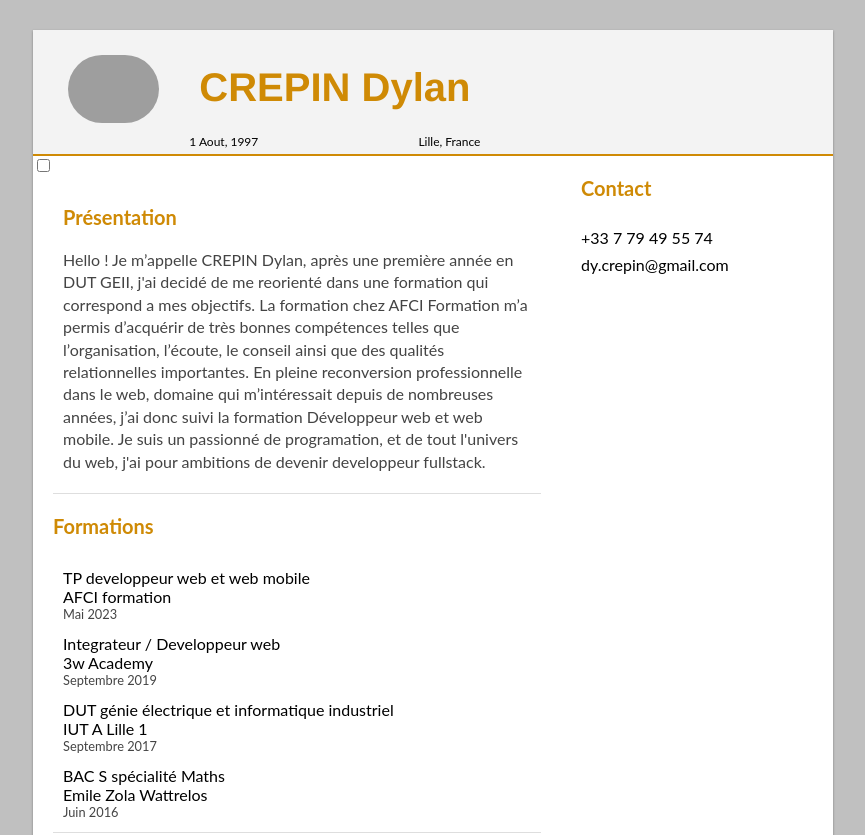
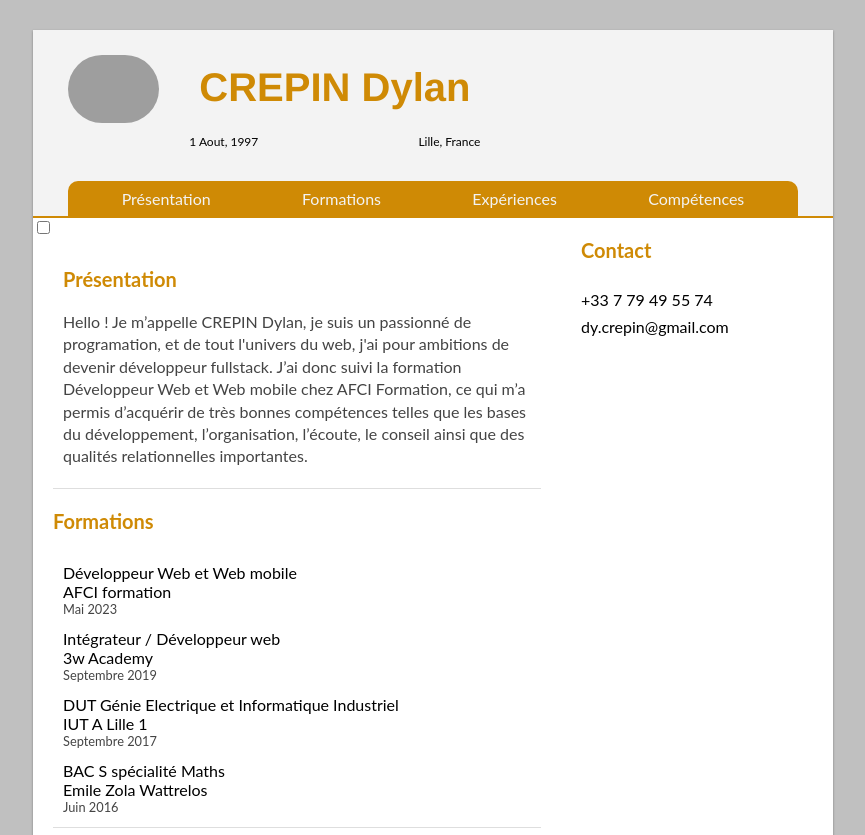
Before and after one commit to Nalyd59/CV, a plain HTML site: page index.html in a window 1280 px wide. Shown: the top 835 px of the page, without its empty margins (207-1072 px from the left). Drawn offline with Linux system fonts and the light colour scheme; grey boxes are pictures that could not be loaded.

Commit message:
ajout menu

```diff
--- a/index.html
+++ b/index.html
@@ -10,6 +10,7 @@
   <body>
     <div id="drag" class="cv instaFade breakFastBurrito">
       <div class="mainDetails">
+        <div class="top">
           <div id="headshot" class="quickFade">
             <img
               src="https://upload.wikimedia.org/wikipedia/commons/6/63/Icon_Bird_512x512.png"
@@ -24,6 +25,17 @@
               <div style="float: left">1 Aout, 1997</div>
               <div style="float: right">Lille, France</div>
             </div>
+          </div>
+        </div>
+        <div id="nav">
+          <nav>
+            <ul>
+              <li><a href="#pres">Présentation</a></li>
+              <li><a href="#forma">Formations</a></li>
+              <li><a href="#exp">Expériences</a></li>
+              <li><a href="#com">Compétences</a></li>
+            </ul>
+          </nav>
         </div>
         <div class="clear"></div>
       </div>
@@ -51,23 +63,18 @@
         <div id="mainArea" class="quickFade delayFive">
           <section id="Profile">
             <article>
-              <div class="title">
+              <div class="title" id="pres">
                 <h2>Présentation</h2>
               </div>
 
               <div class="sectionContent">
                 <p>
-                  Hello ! Je m’appelle CREPIN Dylan, après une première année en
-                  DUT GEII, j'ai decidé de me reorienté dans une formation qui
-                  correspond a mes objectifs. La formation chez AFCI Formation
-                  m’a permis d’acquérir de très bonnes compétences telles que
-                  l’organisation, l’écoute, le conseil ainsi que des qualités
-                  relationnelles importantes. En pleine reconversion
-                  professionnelle dans le web, domaine qui m’intéressait depuis
-                  de nombreuses années, j’ai donc suivi la formation Développeur
-                  web et web mobile. Je suis un passionné de programation, et de
+                  Hello ! Je m’appelle CREPIN Dylan, je suis un passionné de programation, et de
                   tout l'univers du web, j'ai pour ambitions de devenir
-                  developpeur fullstack.
+                  développeur fullstack. J’ai donc suivi la formation Développeur Web et Web mobile
+                  chez AFCI Formation, ce qui m’a permis d’acquérir de très bonnes compétences telles que les bases
+                  du développement, l’organisation,
+                  l’écoute, le conseil ainsi que des qualités relationnelles importantes.
                 </p>
               </div>
             </article>
@@ -75,24 +82,24 @@
           </section>
 
           <section id="Formations">
-            <div class="title">
+            <div class="title" id="forma">
               <h2>Formations</h2>
             </div>
             <div class="sectionContent">
               <article>
-                <h3>TP developpeur web et web mobile</h3>
+                <h3>Développeur Web et Web mobile</h3>
                 <h4>AFCI formation</h4>
                 <p class="subDetails">Mai 2023</p>
               </article>
 
               <article>
-                <h3>Integrateur / Developpeur web</h3>
+                <h3>Intégrateur / Développeur web</h3>
                 <h4>3w Academy</h4>
                 <p class="subDetails">Septembre 2019</p>
               </article>
 
               <article>
-                <h3>DUT génie électrique et informatique industriel</h3>
+                <h3>DUT Génie Electrique et Informatique Industriel</h3>
                 <h4>IUT A Lille 1</h4>
                 <p class="subDetails">Septembre 2017</p>
               </article>
@@ -107,7 +114,7 @@
           </section>
 
           <section id="Education">
-            <div class="title">
+            <div class="title" id="exp">
               <h2>Expériences</h2>
             </div>
             <div class="sectionContent">
@@ -130,7 +137,7 @@
               </article>
 
               <article>
-                <h3>Preparateur de commandes</h3>
+                <h3>Préparateur de commandes</h3>
                 <h4>DEJBOX</h4>
                 <p class="subDetails">Fevrier 2019 - Avril 2019</p>
               </article>
@@ -139,15 +146,15 @@
           </section>
 
           <section>
-            <div class="title">
-              <h2>Key Skills</h2>
+            <div class="title" id="com">
+              <h2>Compétences</h2>
             </div>
 
             <div class="sectionContent">
               <ul class="keySkills">
                 <li>HTML</li>
                 <li>CSS</li>
-                <li>Javascript</li>
+                <li>JavaScript</li>
                 <li>PHP</li>
               </ul>
             </div>
--- a/style.css
+++ b/style.css
@@ -163,9 +163,11 @@ a {
   display: flow-root;
 }
 .mainDetails {
-  padding: 25px 35px 5px;
+  padding: 25px 35px 0px;
   border-bottom: 2px solid #cf8a05;
   background: #f3f3f3;
+  display: flex;
+  flex-direction: column;
 }
 
 .bioDetails {
@@ -227,6 +229,7 @@ a {
 
 #name {
   float: left;
+  margin-bottom: 1em;
 }
 
 section {
@@ -347,6 +350,7 @@ section:last-child {
     float: none;
     width: 100%;
     text-align: center;
+
   }
 
   .title,
@@ -369,7 +373,7 @@ section:last-child {
 
 @media all and (max-width: 480px) {
   .mainDetails {
-    padding: 15px 15px;
+    padding: 15px 15px 0px;
   }
 
   section {
@@ -391,6 +395,9 @@ section:last-child {
     line-height: 1em;
     margin-bottom: 4px;
   }
+  #nav ul li a{
+    font-size: small;
+  }
 }
 
 .keySkills li p{
@@ -410,3 +417,21 @@ section:last-child {
 footer p {
 text-align: center;
 }
+
+#nav ul{
+  background-color: #cf8a05;
+  display: flex;
+  list-style: none;
+  padding: 0.5em;
+  justify-content: space-around;
+  border-radius: 10px 10px 0px 0px;
+}
+#nav ul li{
+  color: #f3f3f3;
+}
+#nav nav ul li a{
+  text-decoration: none;
+}
+.top{
+  margin-bottom: 1em;
+}
```
Lines whose indentation alone changed are shown as unchanged.
